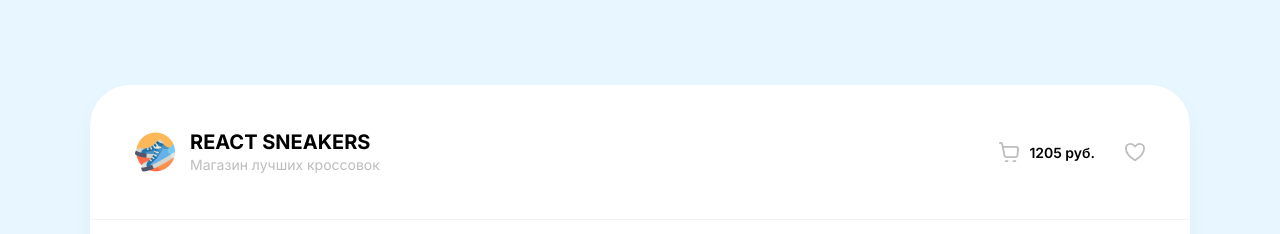
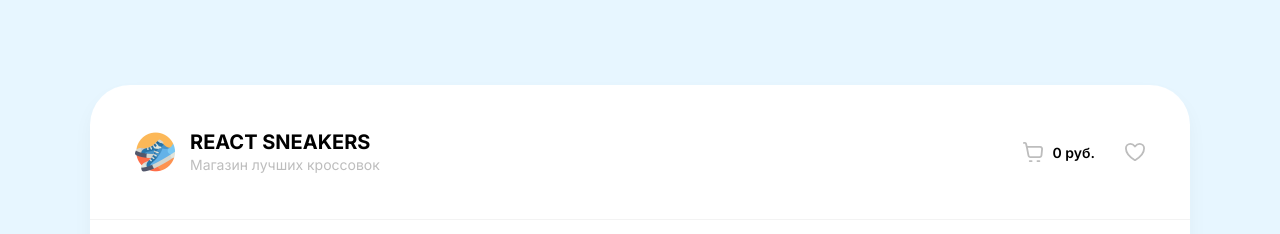
Before and after one commit to merpich/react-sneakers, a React (Create React App) app: page / in a window 1280 px wide. Shown: the top 234 px of the page. Built offline with nearby package versions, Linux system fonts and the light colour scheme; no server answers.

Commit message:
Добавлен подсчет итоговой стоимости заказа

```diff
--- a/src/components/Drawer/Drawer.jsx
+++ b/src/components/Drawer/Drawer.jsx
@@ -11,6 +11,8 @@ function Drawer() {
 	const [isOrderCompleted, setIsOrderCompleted] = useState(false);
 	const [orderId, setOrderId] = useState(null);
 	const [orderLoad, setOrderLoad] = useState(false);
+
+	const totalPrice = cartProducts.reduce((sum, item) => item.price + sum, 0);
 
 	function closeCart(event) {
 		const target = event.target;
@@ -68,12 +70,12 @@ function Drawer() {
 											<li className="total__item">
 												<span className="total__text">Итого:</span>
 												<div className="total__dashed"></div>
-												<span className="total__price">21 498 руб.</span>
+												<span className="total__price">{totalPrice} руб.</span>
 											</li>
 											<li className="total__item">
 												<span className="total__text">Налог 5%:</span>
 												<div className="total__dashed"></div>
-												<span className="total__price">1074 руб.</span>
+												<span className="total__price">{(totalPrice * 0.05).toFixed(2)} руб.</span>
 											</li>
 										</ul>
 
--- a/src/components/Header/Header.jsx
+++ b/src/components/Header/Header.jsx
@@ -4,7 +4,9 @@ import { AppContext } from '../../context/AppContext';
 import './Header.scss';
 
 function Header() {
-	const { setCartOpened } = useContext(AppContext);
+	const { setCartOpened, cartProducts } = useContext(AppContext);
+
+	const totalPrice = cartProducts.reduce((sum, item) => item.price + sum, 0);
 
 	function openCart() {
 		setCartOpened(true);
@@ -28,7 +30,7 @@ function Header() {
 							<svg className="nav__icon nav__icon_cart" width={20} height={20}>
 								<use xlinkHref="/img/icons/sprites.svg#cart"></use>
 							</svg>
-							<span className="nav__cost">1205 руб.</span>
+							<span className="nav__cost">{totalPrice} руб.</span>
 						</button>
 					</li>
 					<li className="nav__item">
```
